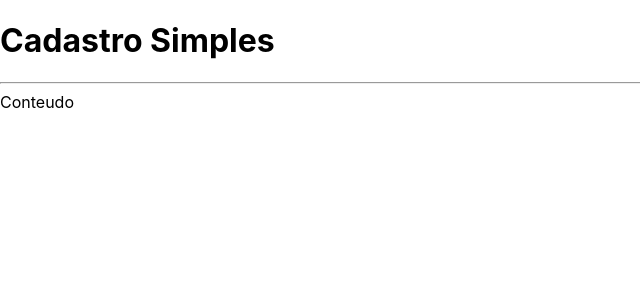
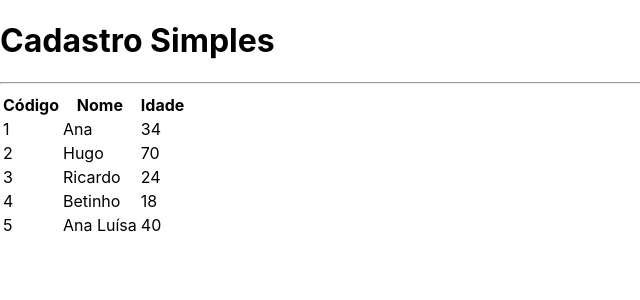
Before and after one commit to hugo-loiola/next-crud, a Next.js app: page / in a window 1280 px wide. Shown: the top 300 px of the page, without its empty margins (0-640 px from the left). Built offline with nearby package versions, Linux system fonts and the light colour scheme.

Commit message:
Tabela #01

```diff
--- /dev/null
+++ b/src/components/Tabela.tsx
@@ -0,0 +1,40 @@
+import React from 'react'
+import Cliente from '../core/Cliente'
+
+interface TabelaProps{
+  clientes: Cliente[]
+}
+
+const Tabela = (props: TabelaProps) => {
+
+  function rederCab(){
+    return (
+     <tr>
+        <th>Código</th>
+        <th>Nome</th>
+        <th>Idade</th>
+      </tr>
+    )
+  }
+
+  function rederDados(){
+    return props.clientes?.map((cliente,i) => {
+      return (
+        <tr key={cliente.id}>
+          <td>{cliente.id}</td>
+          <td>{cliente.nome}</td>
+          <td>{cliente.idade}</td>
+        </tr>
+      )
+    })
+  }
+
+  return (
+    <table>
+      <thead>{rederCab()}</thead>
+      <tbody>{rederDados()}</tbody>
+    </table>
+  )
+}
+
+export default Tabela
--- a/src/pages/index.tsx
+++ b/src/pages/index.tsx
@@ -1,6 +1,17 @@
 import Layout from "../components/Layout";
+import Tabela from "../components/Tabela";
+import Cliente from "../core/Cliente";
 
 export default function Home() {
+
+  const clientes = [
+    new Cliente('Ana', 34,'1'),
+    new Cliente('Hugo', 70,'2'),
+    new Cliente('Ricardo', 24,'3'),
+    new Cliente('Betinho', 18,'4'),
+    new Cliente('Ana Luísa', 40,'5'),
+  ]
+
   return (
     <div className={`
     flex justify-center items-center h-screen
@@ -8,7 +19,7 @@
     text-white
     `}>
       <Layout titulo="Cadastro Simples">
-        <span>Conteudo</span>
+        <Tabela clientes={clientes}></Tabela>
       </Layout>
     </div>
   )
```
